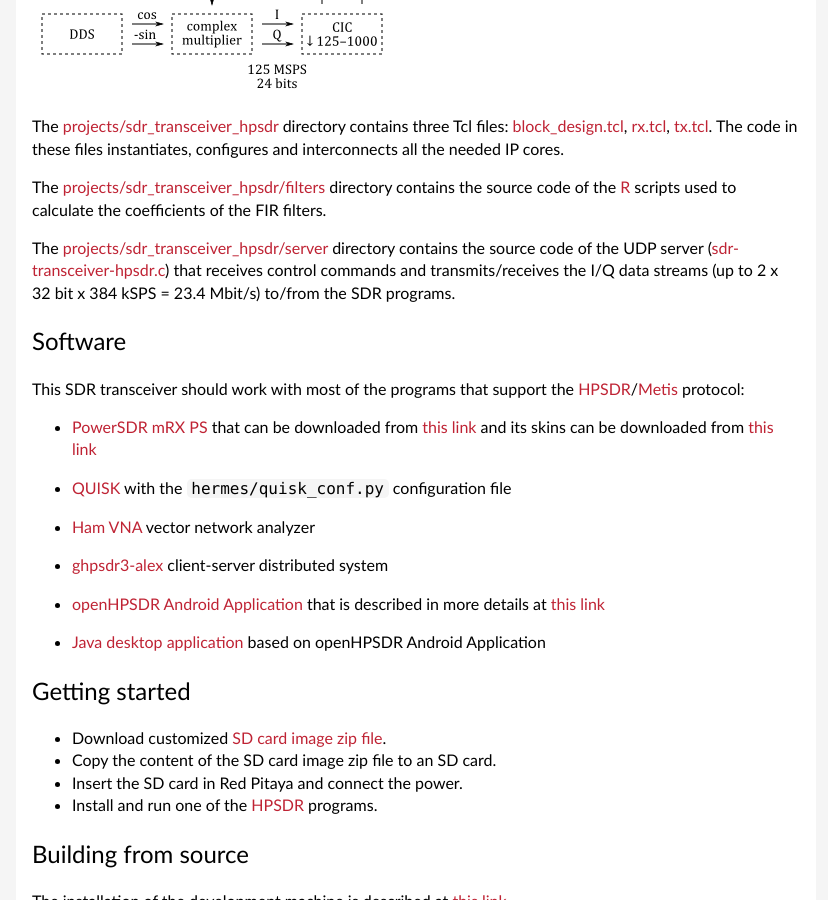
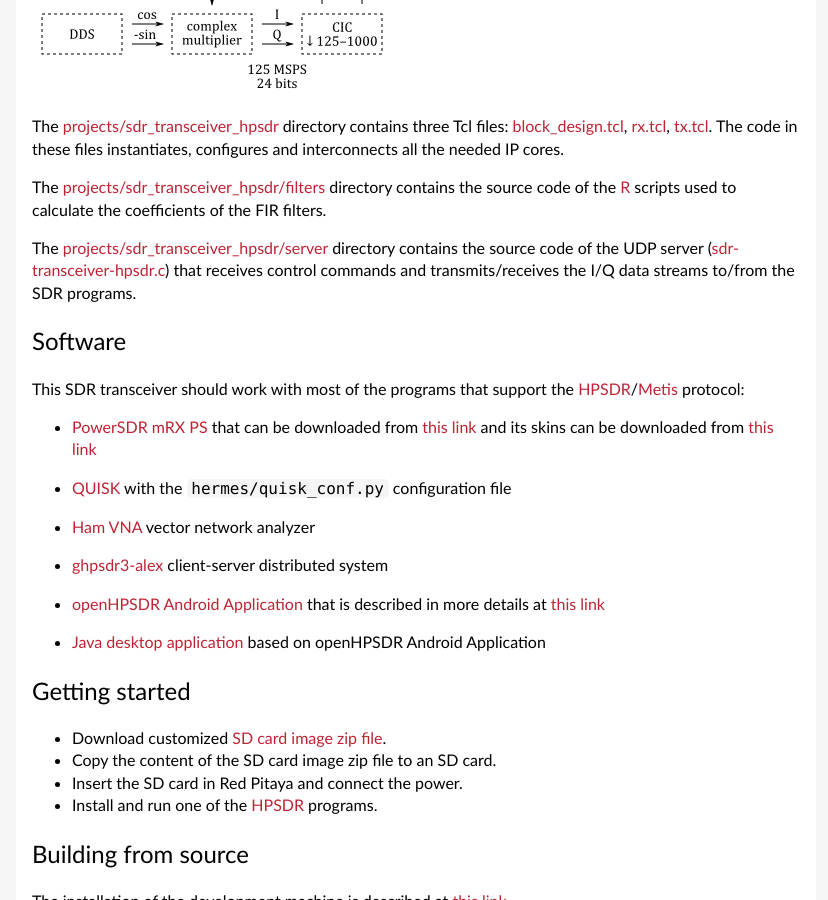
Before and after one commit to pavel-demin/red-pitaya-notes, a Jekyll site: the page built from sdr-transceiver-hpsdr.md, in a window 1280 px wide and 900 px high, scrolled down 1393 px. Shown: the whole window, without its empty margins (224-1052 px from the left). Built offline with Jekyll 4.4.1, drawn with Linux system fonts in a browser that asks for light colours.

Commit message:
remove transfer rate numbers from sdr-transceiver-hpsdr

```diff
--- a/sdr-transceiver-hpsdr.md
+++ b/sdr-transceiver-hpsdr.md
@@ -35,7 +35,7 @@
 
 The [projects/sdr_transceiver_hpsdr/filters](https://github.com/pavel-demin/red-pitaya-notes/tree/master/projects/sdr_transceiver_hpsdr/filters) directory contains the source code of the [R](http://www.r-project.org) scripts used to calculate the coefficients of the FIR filters.
 
-The [projects/sdr_transceiver_hpsdr/server](https://github.com/pavel-demin/red-pitaya-notes/tree/master/projects/sdr_transceiver_hpsdr/server) directory contains the source code of the UDP server ([sdr-transceiver-hpsdr.c](https://github.com/pavel-demin/red-pitaya-notes/blob/master/projects/sdr_transceiver_hpsdr/server/sdr-transceiver-hpsdr.c)) that receives control commands and transmits/receives the I/Q data streams (up to 2 x 32 bit x 384 kSPS = 23.4 Mbit/s) to/from the SDR programs.
+The [projects/sdr_transceiver_hpsdr/server](https://github.com/pavel-demin/red-pitaya-notes/tree/master/projects/sdr_transceiver_hpsdr/server) directory contains the source code of the UDP server ([sdr-transceiver-hpsdr.c](https://github.com/pavel-demin/red-pitaya-notes/blob/master/projects/sdr_transceiver_hpsdr/server/sdr-transceiver-hpsdr.c)) that receives control commands and transmits/receives the I/Q data streams to/from the SDR programs.
 
 Software
 -----
```
